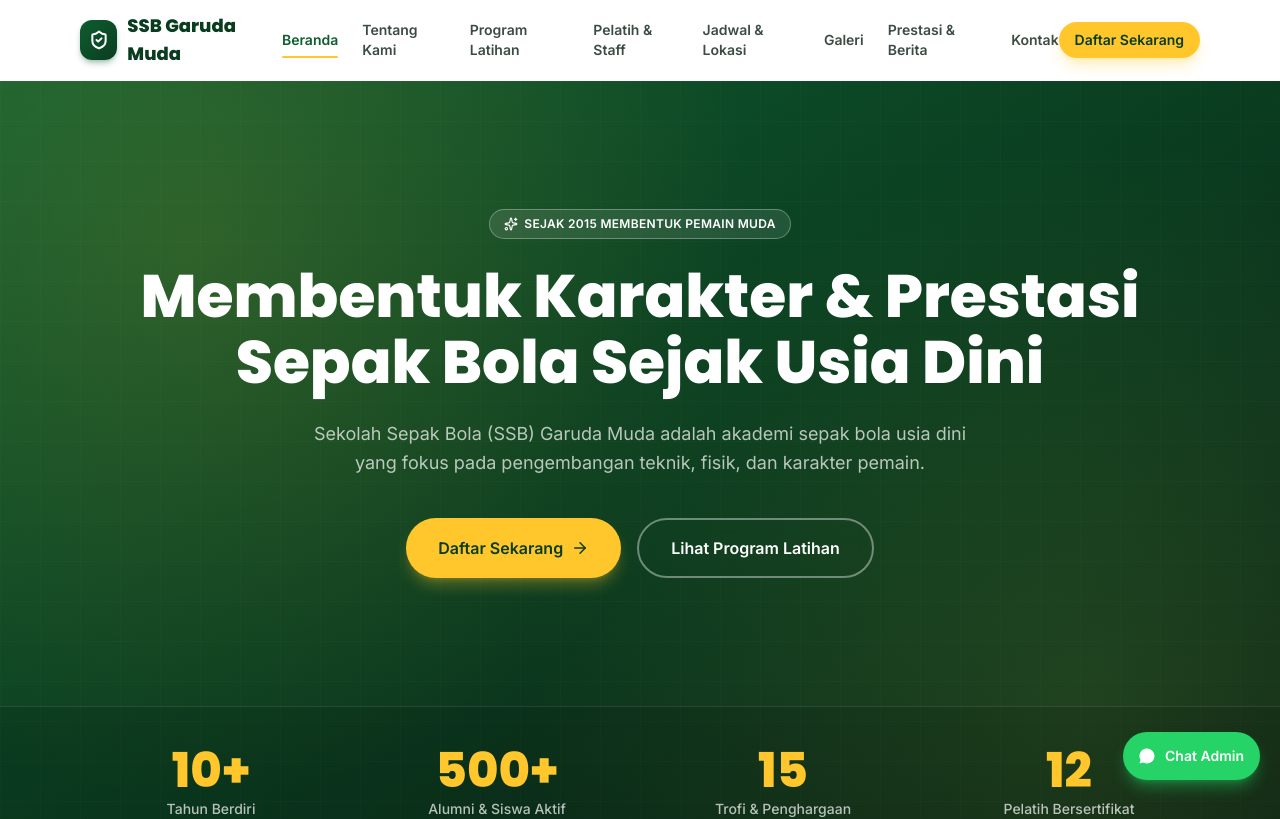
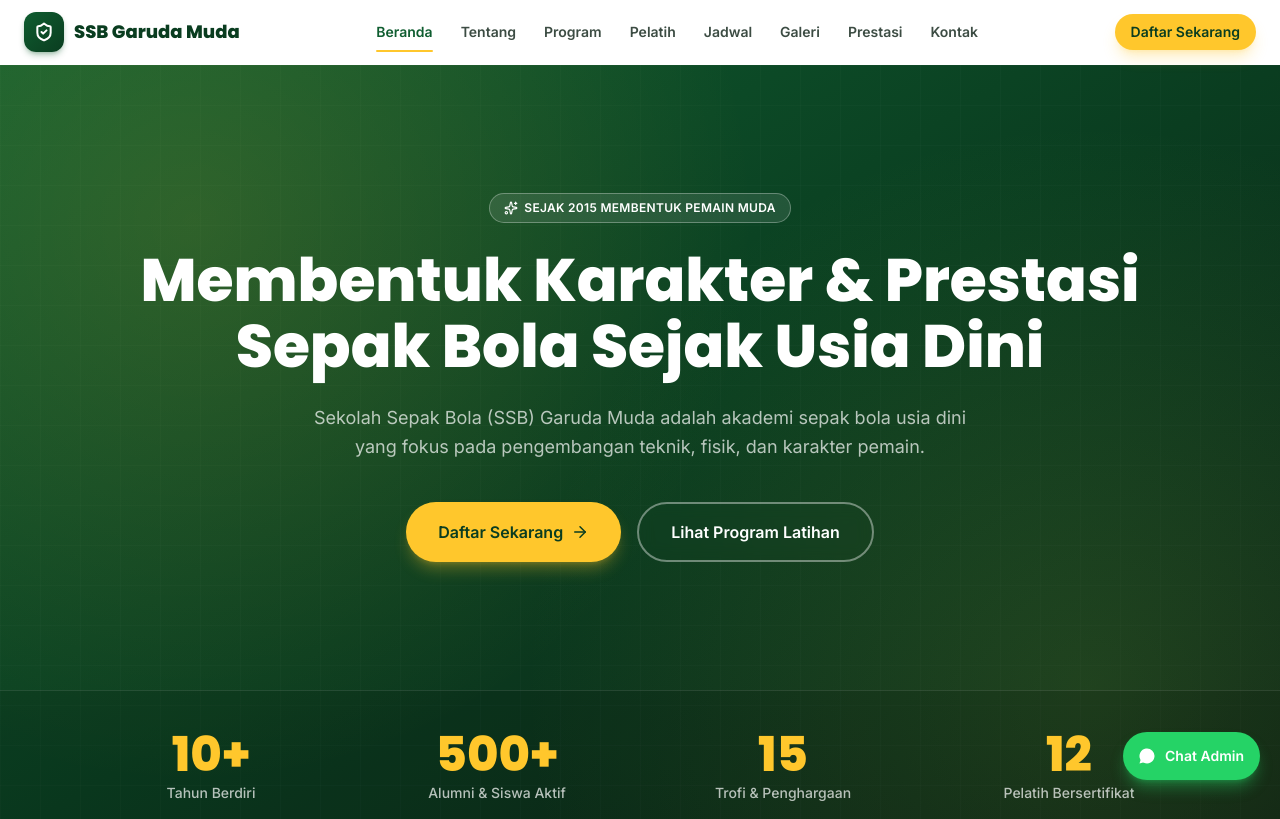
Before and after one commit to masrafly/ssb-profile, a Next.js app: page / in a window 1280 px wide. Shown: the top 819 px of the page. Built offline with nearby package versions, Linux system fonts and the light colour scheme.

Commit message:
Auto-update: ssb-profile changes 2026-11-03_13-32-57

```diff
--- a/next.config.ts
+++ b/next.config.ts
@@ -4,6 +4,14 @@ const nextConfig: NextConfig = {
   /* config options here */
   cacheComponents: true,
   partialPrefetching: true,
+  images: {
+    remotePatterns: [
+      {
+        protocol: "https",
+        hostname: "images.unsplash.com",
+      },
+    ],
+  },
   turbopack: {
     rules: {
       "*.css": {
--- a/src/components/Navbar.tsx
+++ b/src/components/Navbar.tsx
@@ -31,15 +31,21 @@ export default function Navbar() {
           : "bg-white/60 backdrop-blur-sm border-b border-transparent"
       )}
     >
-      <div className="max-w-6xl mx-auto flex items-center justify-between px-4 py-3">
-        <Link href="/" className="flex items-center gap-2.5 font-display font-extrabold text-lg text-brand-green-dark">
-          <span className="inline-flex h-10 w-10 items-center justify-center rounded-xl bg-gradient-to-br from-brand-green to-brand-green-dark text-white shadow-md shadow-brand-green/30">
+      <div className="max-w-7xl mx-auto flex items-center justify-between gap-3 px-4 sm:px-6 py-3">
+        <Link
+          href="/"
+          className="flex shrink-0 items-center gap-2.5 font-display font-extrabold text-base sm:text-lg text-brand-green-dark"
+        >
+          <span className="inline-flex h-9 w-9 sm:h-10 sm:w-10 shrink-0 items-center justify-center rounded-xl bg-gradient-to-br from-brand-green to-brand-green-dark text-white shadow-md shadow-brand-green/30">
             <ShieldCheck size={20} strokeWidth={2.4} />
           </span>
-          {siteConfig.name}
+          <span className="truncate">{siteConfig.name}</span>
         </Link>
 
-        <nav className="hidden lg:flex items-center gap-6 text-sm font-semibold text-brand-ink/80">
+        {/* Full nav only from xl (≥1280px) — below that there isn't enough
+            room for 7 links + logo + CTA without crowding, so we fall back
+            to the hamburger menu instead of squeezing everything together. */}
+        <nav className="hidden xl:flex items-center gap-7 text-sm font-semibold text-brand-ink/80">
           {navLinks.map((link) => {
             const active = pathname === link.href;
             return (
@@ -47,27 +53,27 @@ export default function Navbar() {
                 key={link.href}
                 href={link.href}
                 className={cn(
-                  "relative py-1 transition-colors hover:text-brand-green",
+                  "relative whitespace-nowrap py-1 transition-colors hover:text-brand-green",
                   active && "text-brand-green"
                 )}
               >
                 {link.label}
                 {active && (
-                  <span className="absolute -bottom-1 left-0 right-0 h-0.5 rounded-full bg-brand-gold" />
+                  <span className="absolute -bottom-1.5 left-0 right-0 h-0.5 rounded-full bg-brand-gold" />
                 )}
               </Link>
             );
           })}
         </nav>
 
-        <div className="hidden lg:block">
+        <div className="hidden xl:block shrink-0">
           <ButtonLink href="/pendaftaran" size="sm">
             Daftar Sekarang
           </ButtonLink>
         </div>
 
         <button
-          className="lg:hidden inline-flex h-10 w-10 items-center justify-center rounded-lg text-brand-green-dark hover:bg-black/5"
+          className="xl:hidden inline-flex h-10 w-10 shrink-0 items-center justify-center rounded-lg text-brand-green-dark hover:bg-black/5"
           aria-label="Buka menu"
           onClick={() => setOpen((v) => !v)}
         >
@@ -76,7 +82,7 @@ export default function Navbar() {
       </div>
 
       {open && (
-        <nav className="lg:hidden flex flex-col gap-1 px-4 pb-4 text-sm font-semibold text-brand-ink/80 bg-white/95 backdrop-blur-lg border-t border-black/5">
+        <nav className="xl:hidden flex flex-col gap-1 px-4 sm:px-6 pb-4 text-sm font-semibold text-brand-ink/80 bg-white/95 backdrop-blur-lg border-t border-black/5">
           {navLinks.map((link) => (
             <Link
               key={link.href}
--- /dev/null
+++ b/src/components/ui/PageHero.tsx
@@ -0,0 +1,69 @@
+import Image from "next/image";
+import type { ReactNode } from "react";
+import { cn } from "@/lib/utils";
+
+const heights = {
+  sm: "min-h-[300px] sm:min-h-[340px]",
+  md: "min-h-[360px] sm:min-h-[420px] lg:min-h-[460px]",
+  lg: "min-h-[480px] sm:min-h-[580px] lg:min-h-[680px]",
+};
+
+export function PageHero({
+  image,
+  imageAlt = "",
+  eyebrow,
+  title,
+  description,
+  size = "md",
+  align = "center",
+  children,
+}: {
+  image: string;
+  imageAlt?: string;
+  eyebrow?: ReactNode;
+  title: string;
+  description?: string;
+  size?: "sm" | "md" | "lg";
+  align?: "center" | "left";
+  children?: ReactNode;
+}) {
+  return (
+    <section className={cn("relative flex items-center overflow-hidden text-white", heights[size])}>
+      <Image
+        src={image}
+        alt={imageAlt}
+        fill
+        priority
+        sizes="100vw"
+        className="object-cover object-center"
+      />
+      {/* Dark gradient overlay so text stays readable over any photo */}
+      <div className="absolute inset-0 bg-gradient-to-b from-brand-ink/85 via-brand-green-dark/70 to-brand-ink/90" />
+      <div className="absolute inset-0 bg-gradient-to-t from-black/50 via-transparent to-black/20" />
+      <div className="absolute inset-0 bg-grid-pattern opacity-[0.07]" />
+
+      <div
+        className={cn(
+          "relative z-10 mx-auto w-full max-w-4xl px-4 py-16 sm:py-20",
+          align === "center" ? "text-center" : "text-left"
+        )}
+      >
+        {eyebrow}
+        <h1 className="font-display text-balance text-3xl font-extrabold leading-tight sm:text-4xl md:text-5xl">
+          {title}
+        </h1>
+        {description && (
+          <p
+            className={cn(
+              "mt-4 text-white/80 leading-relaxed text-sm sm:text-base",
+              align === "center" && "max-w-2xl mx-auto"
+            )}
+          >
+            {description}
+          </p>
+        )}
+        {children}
+      </div>
+    </section>
+  );
+}
--- a/src/data/site.ts
+++ b/src/data/site.ts
@@ -18,14 +18,29 @@ export const siteConfig = {
 
 export const navLinks = [
   { href: "/", label: "Beranda" },
-  { href: "/tentang", label: "Tentang Kami" },
-  { href: "/program", label: "Program Latihan" },
-  { href: "/pelatih", label: "Pelatih & Staff" },
-  { href: "/jadwal", label: "Jadwal & Lokasi" },
+  { href: "/tentang", label: "Tentang" },
+  { href: "/program", label: "Program" },
+  { href: "/pelatih", label: "Pelatih" },
+  { href: "/jadwal", label: "Jadwal" },
   { href: "/galeri", label: "Galeri" },
-  { href: "/prestasi", label: "Prestasi & Berita" },
+  { href: "/prestasi", label: "Prestasi" },
   { href: "/kontak", label: "Kontak" },
 ];
+
+// Foto aksi sepak bola (Unsplash, lisensi bebas pakai) untuk background hero
+// tiap halaman. Ganti dengan foto asli kegiatan SSB bila sudah tersedia.
+export const heroImages = {
+  home: "https://images.unsplash.com/photo-1604651683969-48adb1d8a570",
+  tentang: "https://images.unsplash.com/photo-1522778119026-d647f0596c20",
+  program: "https://images.unsplash.com/photo-1604935281463-a7ad4f808f32",
+  pelatih: "https://images.unsplash.com/photo-1526232761682-d26e03ac148e",
+  jadwal: "https://images.unsplash.com/photo-1522778119026-d647f0596c20",
+  galeri: "https://images.unsplash.com/photo-1604651683969-48adb1d8a570",
+  prestasi: "https://images.unsplash.com/photo-1604935281463-a7ad4f808f32",
+  pendaftaran: "https://images.unsplash.com/photo-1526232761682-d26e03ac148e",
+  kontak: "https://images.unsplash.com/photo-1522778119026-d647f0596c20",
+};
+
 
 export const programs = [
   {
```
